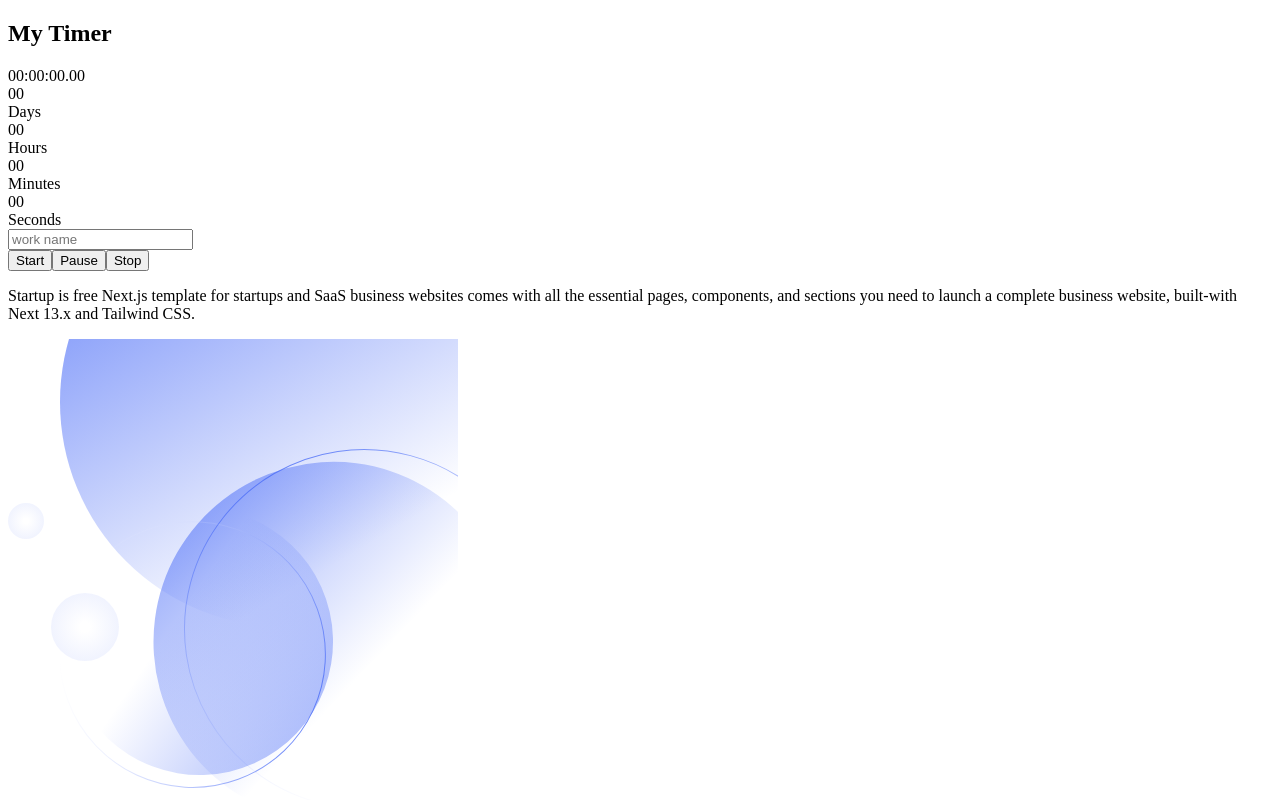
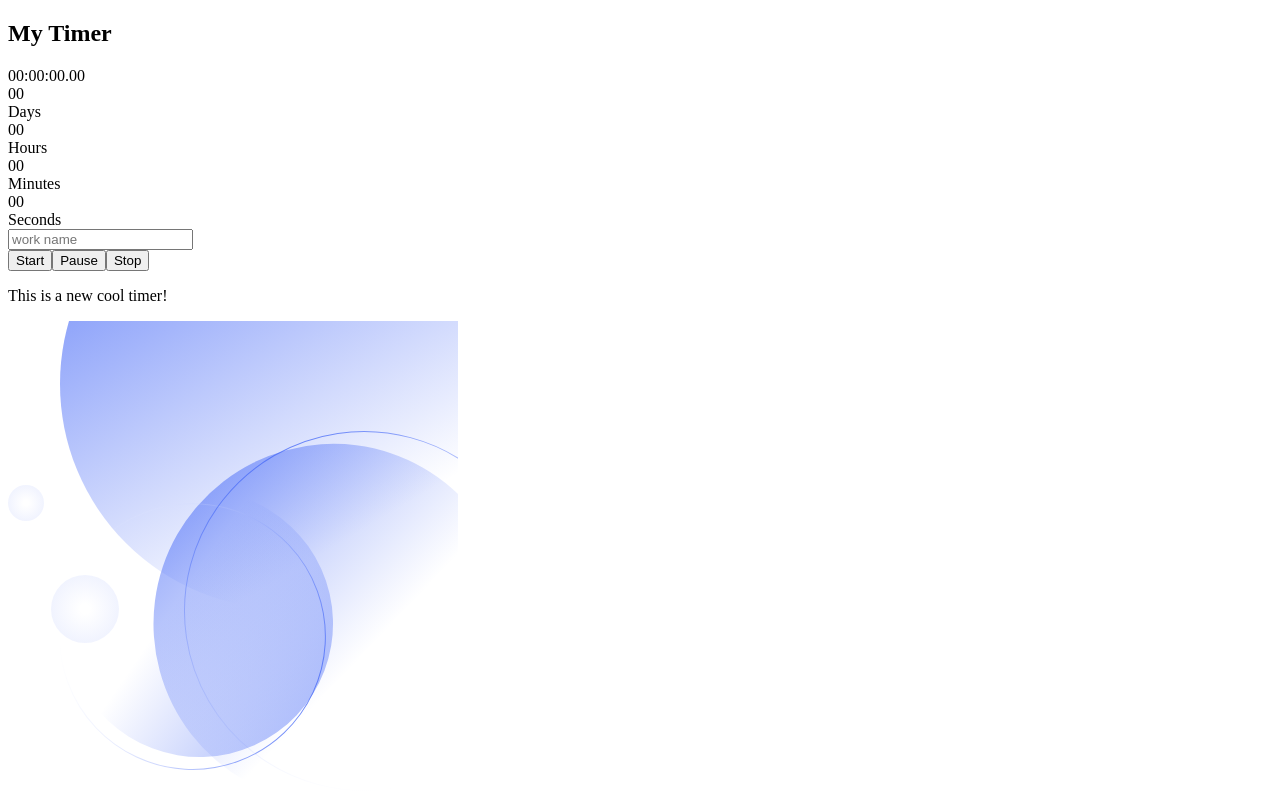
Before and after one commit to eugeniussoftdev/timer, a Next.js app: page / in a window 1280 px wide. Shown: the top 800 px of the page. Built offline with nearby package versions, Linux system fonts and the light colour scheme; no server answers.

Commit message:
hidepage

```diff
--- a/components/Hero/index.tsx
+++ b/components/Hero/index.tsx
@@ -19,10 +19,7 @@ const Hero = () => {
                 </h1>
                 <Timer />
                 <p className="dark:text-body-color-dark mb-12 text-base !leading-relaxed text-body-color sm:text-lg md:text-xl">
-                  Startup is free Next.js template for startups and SaaS
-                  business websites comes with all the essential pages,
-                  components, and sections you need to launch a complete
-                  business website, built-with Next 13.x and Tailwind CSS.
+                  This is a new cool timer!
                 </p>
               </div>
             </div>
```
